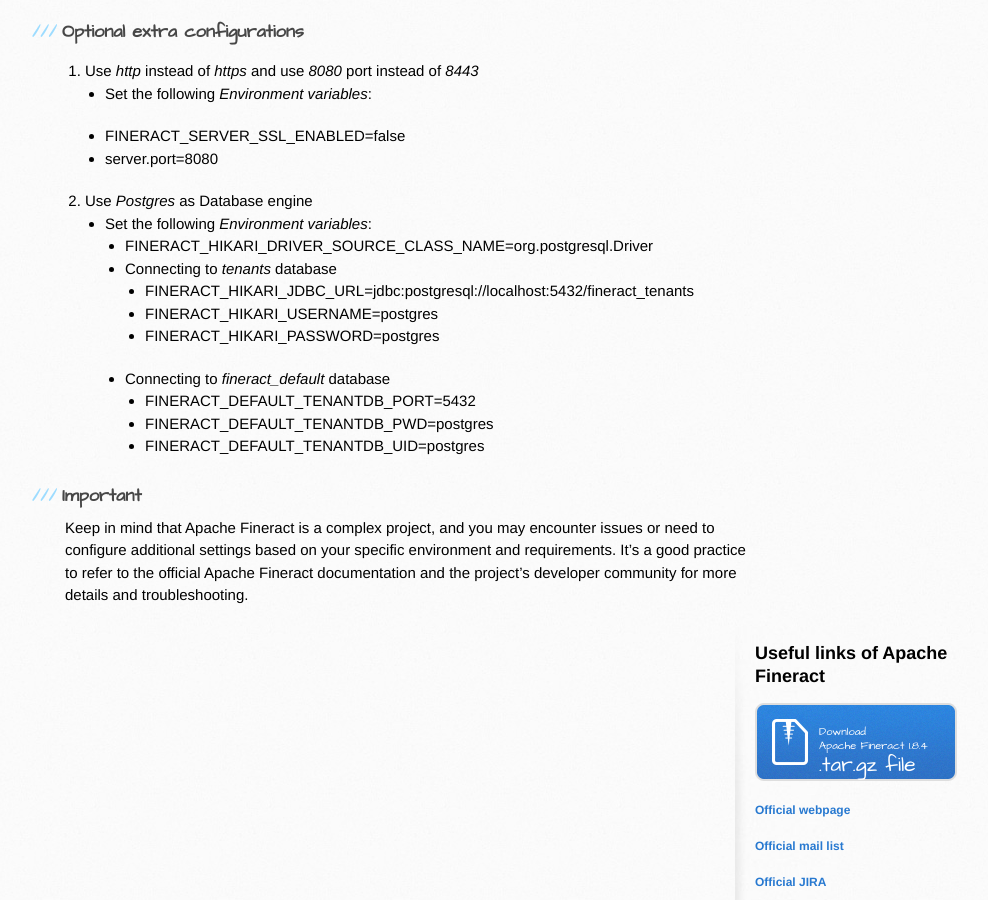
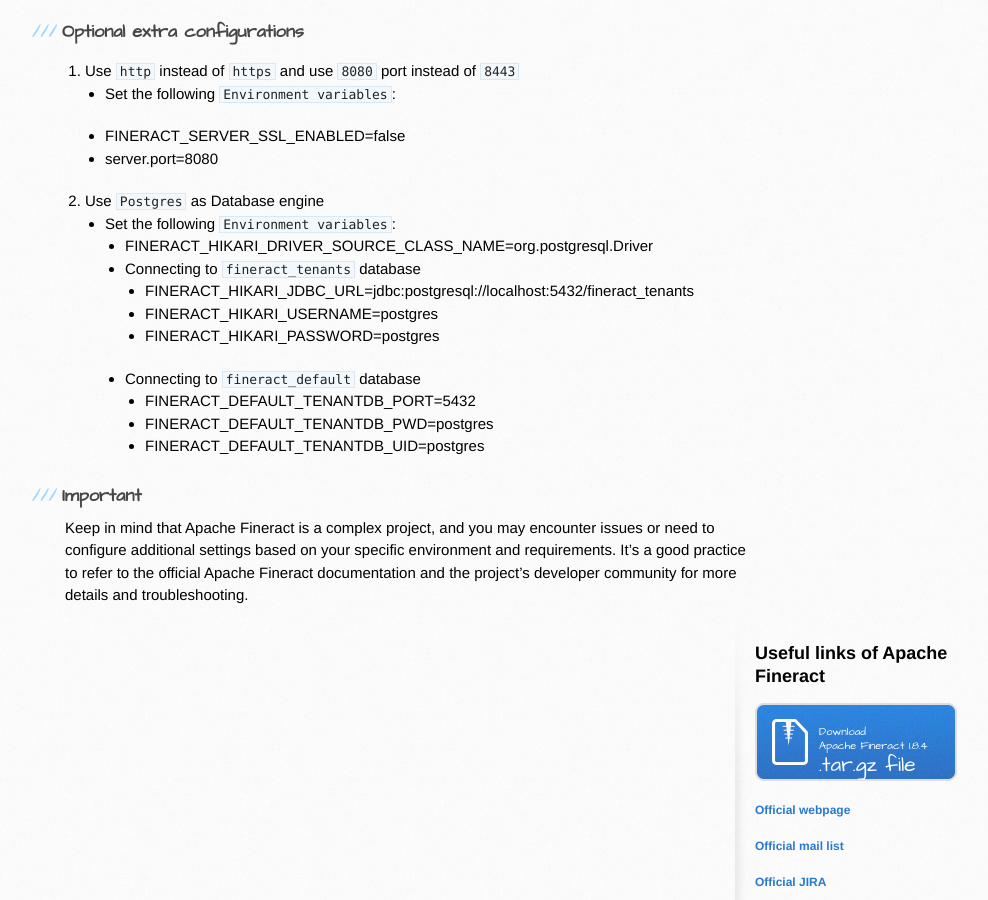
Before and after one commit to fineract-academy/pages, a Jekyll site: the page built from how-to-build-fineract-with-intellij-idea.md, in a window 1280 px wide and 900 px high, scrolled down 2469 px. Shown: the whole window, without its empty margins (155-1143 px from the left). Built offline with Jekyll 4.4.1, drawn with Linux system fonts in a browser that asks for light colours; our own code applies the rules of GitHub Pages for plain Markdown files.

Commit message:
Update how-to-build-fineract-with-intellij-idea.md

```diff
--- a/how-to-build-fineract-with-intellij-idea.md
+++ b/how-to-build-fineract-with-intellij-idea.md
@@ -87,19 +87,19 @@ This should get you started with building and running Apache Fineract using Inte
 
 ### Optional extra configurations
 
-1. Use *http* instead of *https* and use *8080* port instead of *8443*
-  - Set the following *Environment variables*:
+1. Use `http` instead of `https` and use `8080` port instead of `8443`
+  - Set the following `Environment variables`:
     - FINERACT_SERVER_SSL_ENABLED=false
     - server.port=8080
 
-2. Use *Postgres* as Database engine
-   - Set the following *Environment variables*:
+2. Use `Postgres` as Database engine
+   - Set the following `Environment variables`:
      - FINERACT_HIKARI_DRIVER_SOURCE_CLASS_NAME=org.postgresql.Driver
-     - Connecting to *tenants* database
+     - Connecting to `fineract_tenants` database
        - FINERACT_HIKARI_JDBC_URL=jdbc:postgresql://localhost:5432/fineract_tenants
        - FINERACT_HIKARI_USERNAME=postgres
        - FINERACT_HIKARI_PASSWORD=postgres
-     - Connecting to *fineract_default* database
+     - Connecting to `fineract_default` database
        - FINERACT_DEFAULT_TENANTDB_PORT=5432
        - FINERACT_DEFAULT_TENANTDB_PWD=postgres
        - FINERACT_DEFAULT_TENANTDB_UID=postgres
```
